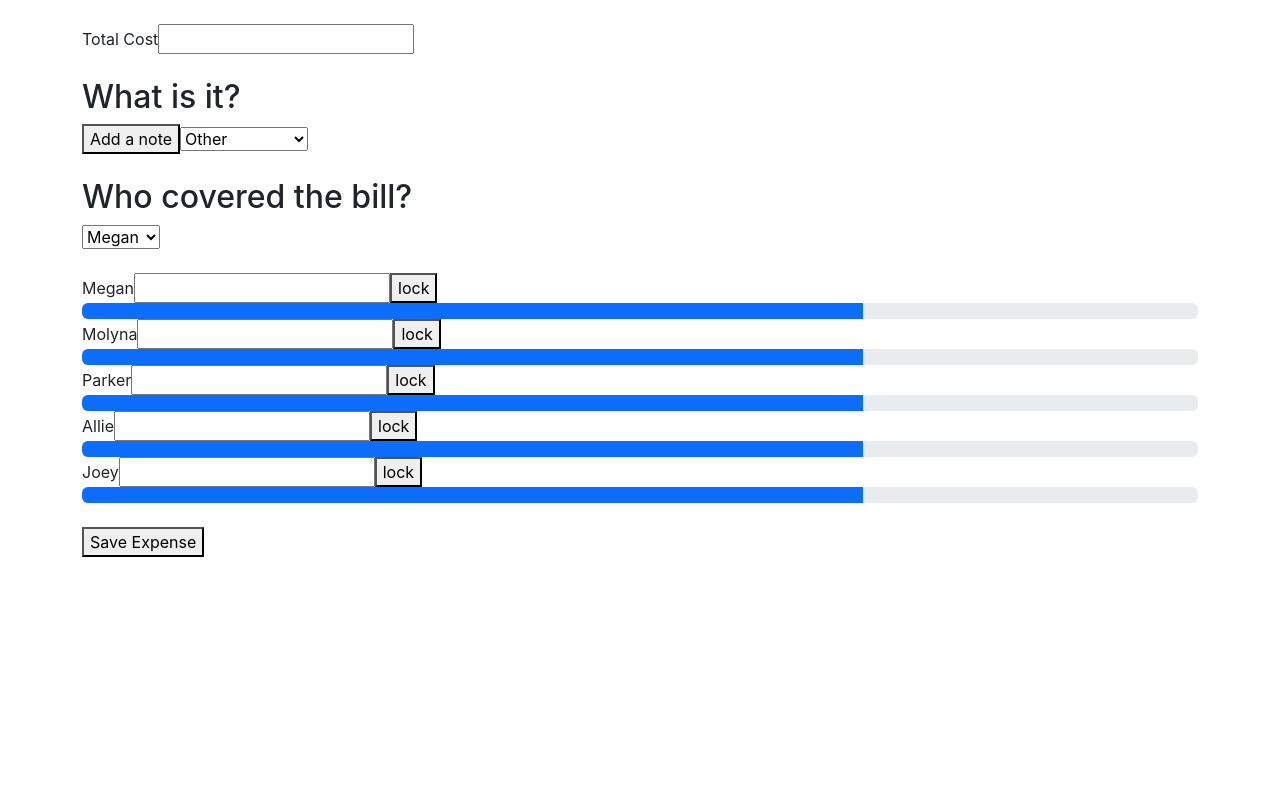
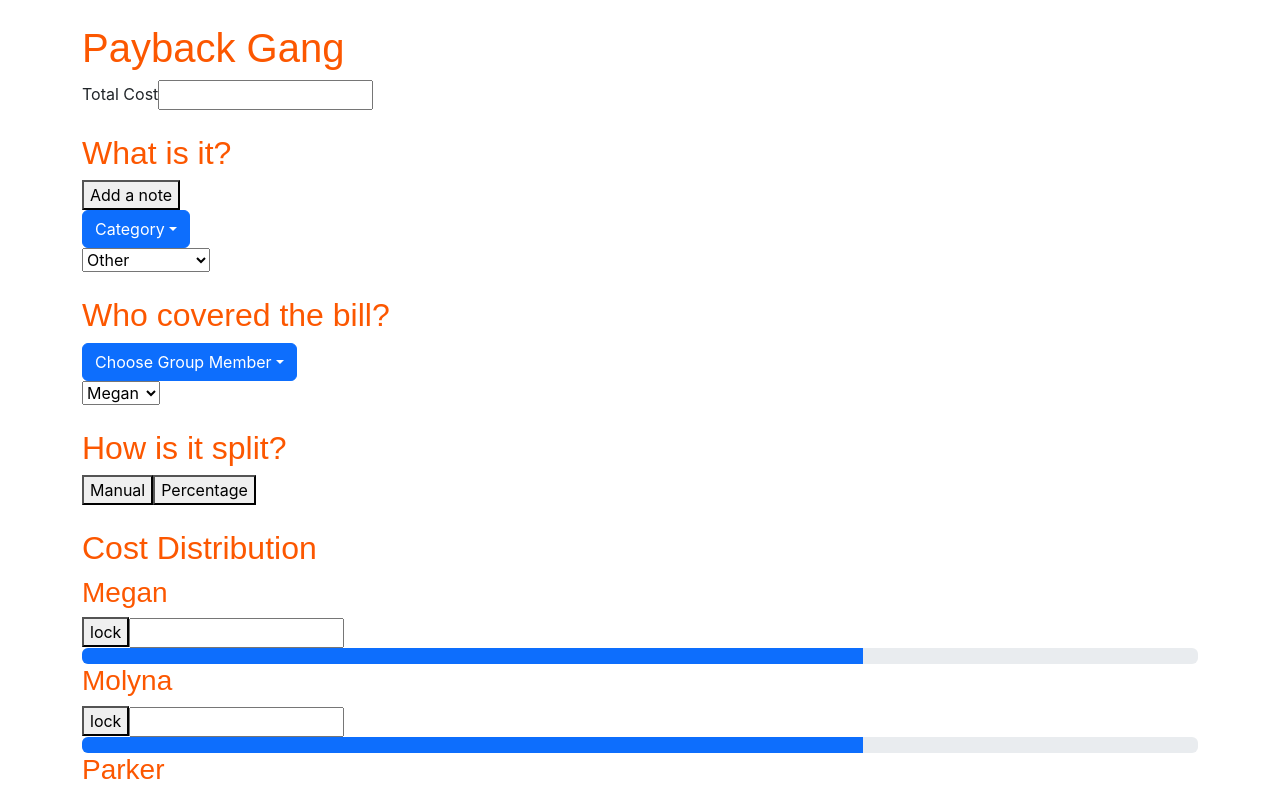
Before and after one commit to ParkerNix/idm263-pcn23, a React (Create React App) app in the folder payback/: page /pages/newExpense in a window 1280 px wide. Shown: the top 792 px of the page. Built offline with nearby package versions, Linux system fonts and the light colour scheme; a web font is replaced by a local one.

Commit message:
structure

```diff
--- a/payback/public/index.html
+++ b/payback/public/index.html
@@ -15,6 +15,7 @@
       integrity="sha384-Zenh87qX5JnK2Jl0vWa8Ck2rdkQ2Bzep5IDxbcnCeuOxjzrPF/et3URy9Bv1WTRi"
       crossorigin="anonymous"
     />
+    <script src="https://cdn.jsdelivr.net/npm/bootstrap@5.2.3/dist/js/bootstrap.bundle.min.js"></script>
     <link rel="stylesheet" href="https://use.typekit.net/ost2wcy.css">
     <link rel="apple-touch-icon" href="%PUBLIC_URL%/logo192.png" />
     <!--
--- a/payback/src/index.css
+++ b/payback/src/index.css
@@ -7,7 +7,7 @@ body {
   -moz-osx-font-smoothing: grayscale;
 }
 
-code {
-  font-family: source-code-pro, Menlo, Monaco, Consolas, 'Courier New',
-    monospace;
-}
+h1, h2, h3, h4, h5, h6, p, li.active a, .h1, .h2, .h3, .h4, .h5, input {
+	color: #FC5700;
+	font-family: greycliff-cf, sans-serif;
+  }
--- a/payback/src/pages/admin/index.jsx
+++ b/payback/src/pages/admin/index.jsx
@@ -1,5 +1,5 @@
 import { useSelector } from "react-redux";
-import AdminItem from "../../components/admin_item";
+import AdminItem from "../../components/noBalancesOverview";
 
 export const Admin = () => {
     const item_slicey = useSelector((state) => state.item_slicey.value);
--- a/payback/src/pages/index.js
+++ b/payback/src/pages/index.js
@@ -1,7 +1,7 @@
 import { Cart } from './groups';
 import { Admin } from './admin';
 import { Shop } from './shop';
-import { Details } from '../components/details';
+import { Details } from '../components/addPhoto';
 import { Overview } from './overview';
 
 export { Cart, Admin, Shop, Details, Overview }
--- a/payback/src/pages/newExpense/index.jsx
+++ b/payback/src/pages/newExpense/index.jsx
@@ -8,6 +8,7 @@ export const NewExpense = () => {
                 <div className="row">
                     <div className="col">
                         <div className='my-4 d-flex flex-column'>
+                            <h1>Payback Gang</h1>
                             <label>
                               Total Cost
                               <input
@@ -22,6 +23,18 @@ export const NewExpense = () => {
                             <div className='mb-4'>
                                 <h2>What is it?</h2>
                                 <button>Add a note</button>
+                                <div class="dropdown">
+                                    <button type="button" class="btn btn-primary dropdown-toggle" data-bs-toggle="dropdown">
+                                        Category
+                                    </button>
+                                    <ul class="dropdown-menu">
+                                        <li><a class="dropdown-item" href="#">Food</a></li>
+                                        <li><a class="dropdown-item" href="#">Travel</a></li>
+                                        <li><a class="dropdown-item" href="#">Entertainment</a></li>
+                                        <li><a class="dropdown-item" href="#">Bills</a></li>
+                                        <li><a class="dropdown-item" href="#">Other</a></li>
+                                    </ul>
+                                </div>
                                 <select value="Other">
                                     <option value="Food">Food</option>
                                     <option value="Travel">Travel</option>
@@ -32,6 +45,18 @@ export const NewExpense = () => {
                             </div>
                             <div className='mb-4'>
                                 <h2>Who covered the bill?</h2>
+                                <div class="dropdown">
+                                    <button type="button" class="btn btn-primary dropdown-toggle" data-bs-toggle="dropdown">
+                                        Choose Group Member
+                                    </button>
+                                    <ul class="dropdown-menu">
+                                        <li><a class="dropdown-item" href="#">Megan</a></li>
+                                        <li><a class="dropdown-item" href="#">Molyna</a></li>
+                                        <li><a class="dropdown-item" href="#">Parker</a></li>
+                                        <li><a class="dropdown-item" href="#">Allie</a></li>
+                                        <li><a class="dropdown-item" href="#">Joey</a></li>
+                                    </ul>
+                                </div>
                                 <select value="Megan">
                                     <option value="Megan">Megan</option>
                                     <option value="Molyna">Molyna</option>
@@ -40,17 +65,25 @@ export const NewExpense = () => {
                                     <option value="Joey">Joey</option>
                                 </select>
                             </div>
+                            <div className='mb-4'>
+                                <h2>How is it split?</h2>
+                                <div>
+                                    <button>Manual</button>
+                                    <button>Percentage</button>
+                                </div>
+                            </div>
                             <div className='mb-4 d-flex flex-column'>
+                                <h2>Cost Distribution</h2>
                                 <label>
                                     <div>
-                                        Megan
+                                        <h3>Megan</h3>
+                                        <button className='ml-2'>lock</button>
                                         <input
                                             className='ml-2'
                                             type="number"
                                             min="0"
                                             step="0.1"
                                         />
-                                        <button className='ml-2'>lock</button>
                                     </div>
                                     <div class="progress">
                                         <div class="progress-bar" style={{ width: "70%" }}></div>
@@ -58,14 +91,14 @@ export const NewExpense = () => {
                                 </label>
                                 <label>
                                     <div>
-                                        Molyna
+                                        <h3>Molyna</h3>
+                                        <button className='ml-2'>lock</button>
                                         <input
                                             className='ml-2'
                                             type="number"
                                             min="0"
                                             step="0.1"
                                         />
-                                        <button className='ml-2'>lock</button>
                                     </div>
                                     <div class="progress">
                                         <div class="progress-bar" style={{ width: "70%" }}></div>
@@ -73,14 +106,14 @@ export const NewExpense = () => {
                                 </label>
                                 <label>
                                     <div>
-                                        Parker
+                                        <h3>Parker</h3>
+                                        <button className='ml-2'>lock</button>
                                         <input
                                             className='ml-2'
                                             type="number"
                                             min="0"
                                             step="0.1"
                                         />
-                                        <button className='ml-2'>lock</button>
                                     </div>
                                     <div class="progress">
                                         <div class="progress-bar" style={{ width: "70%" }}></div>
@@ -88,14 +121,14 @@ export const NewExpense = () => {
                                 </label>
                                 <label>
                                     <div>
-                                        Allie
+                                        <h3>Allie</h3>
+                                        <button className='ml-2'>lock</button>
                                         <input
                                             className='ml-2'
                                             type="number"
                                             min="0"
                                             step="0.1"
                                         />
-                                        <button className='ml-2'>lock</button>
                                     </div>
                                     <div class="progress">
                                         <div class="progress-bar" style={{ width: "70%" }}></div>
@@ -103,14 +136,14 @@ export const NewExpense = () => {
                                 </label>
                                 <label>
                                     <div>
-                                        Joey
+                                        <h3>Joey</h3>
+                                        <button className='ml-2'>lock</button>
                                         <input
                                             className='ml-2'
                                             type="number"
                                             min="0"
                                             step="0.1"
                                         />
-                                        <button className='ml-2'>lock</button>
                                     </div>
                                     <div class="progress">
                                         <div class="progress-bar" style={{ width: "70%" }}></div>
```
